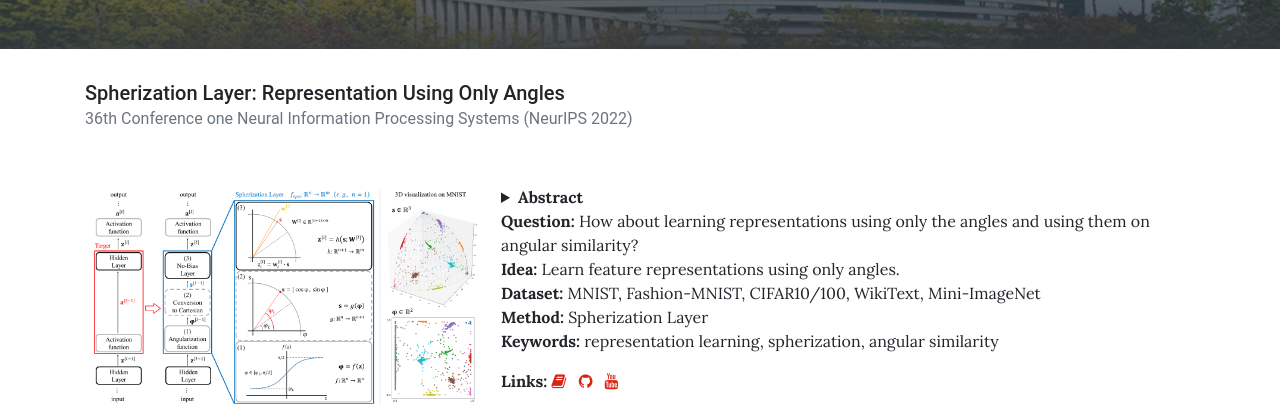
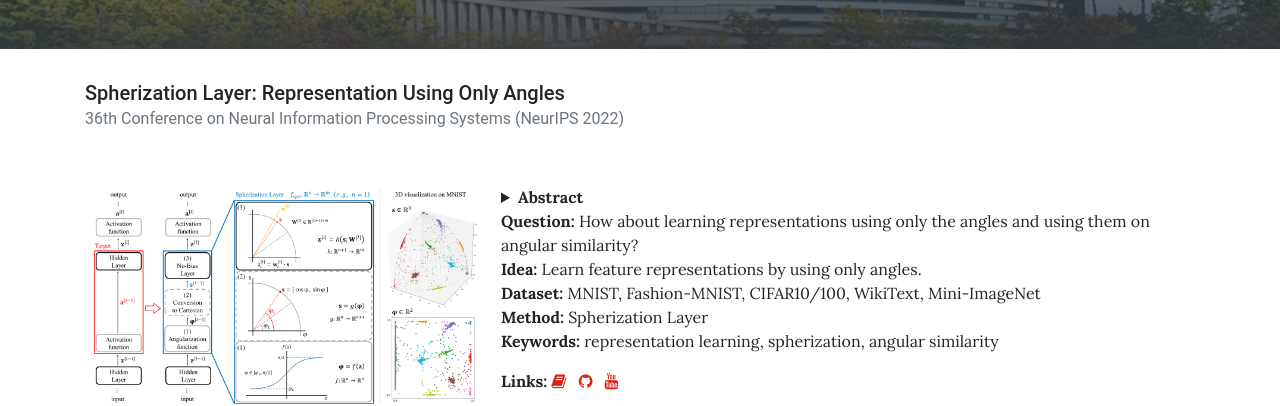
Before and after one commit to irrlab/irrlab.github.io, a Jekyll site: the page built from pages/research.md, in a window 1280 px wide and 900 px high. Shown: the part 271-677 px from the top of the window. Built offline with Jekyll 4.4.1, drawn with Linux system fonts in a browser that asks for light colours.

Commit message:
Fix (by hoyong)

```diff
--- a/_data/publication.yml
+++ b/_data/publication.yml
@@ -1,7 +1,7 @@
 # Publications list
 
 - title: 'Spherization Layer: Representation Using Only Angles'
-  where: 36th Conference one Neural Information Processing Systems (NeurIPS 2022)
+  where: 36th Conference on Neural Information Processing Systems (NeurIPS 2022)
   image: assets/img/publication/hoyong_sph.png # Can be external link
   abstract: >
     In neural network literature, angular similarity between feature vectors is frequently used for interpreting or re-using learned representations.
@@ -14,7 +14,7 @@
     We validate the functional correctness of the proposed method in a toy task, retention ability in well-known image classification tasks, and effectiveness in word analogy test and few-shot learning.
     Code is publicly available at https://github.com/GIST-IRR/spherization_layer
   question: How about learning representations using only the angles and using them on angular similarity?
-  idea: Learn feature representations using only angles.
+  idea: Learn feature representations by using only angles.
   dataset: MNIST, Fashion-MNIST, CIFAR10/100, WikiText, Mini-ImageNet
   method: Spherization Layer
   keywords: representation learning, spherization, angular similarity
```
